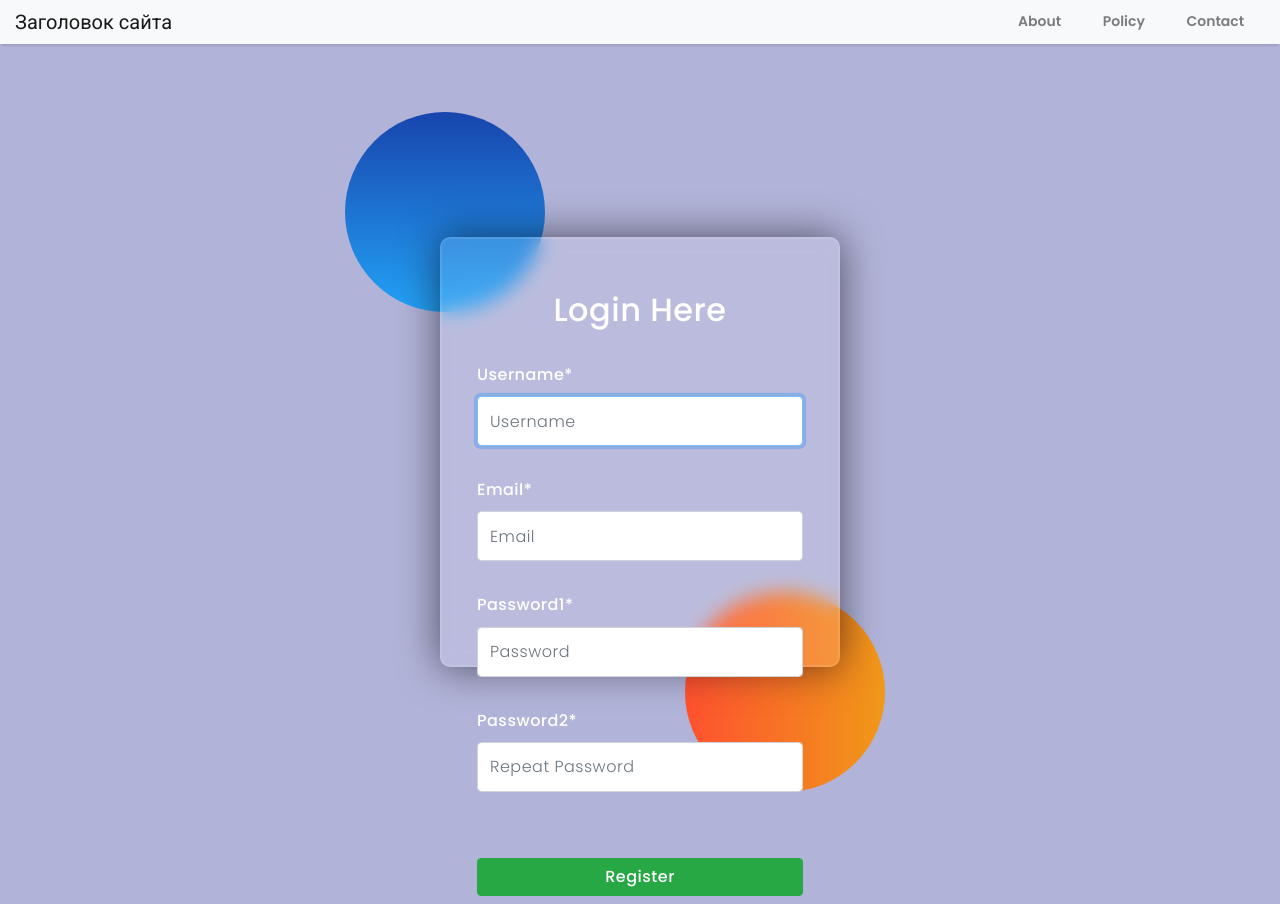
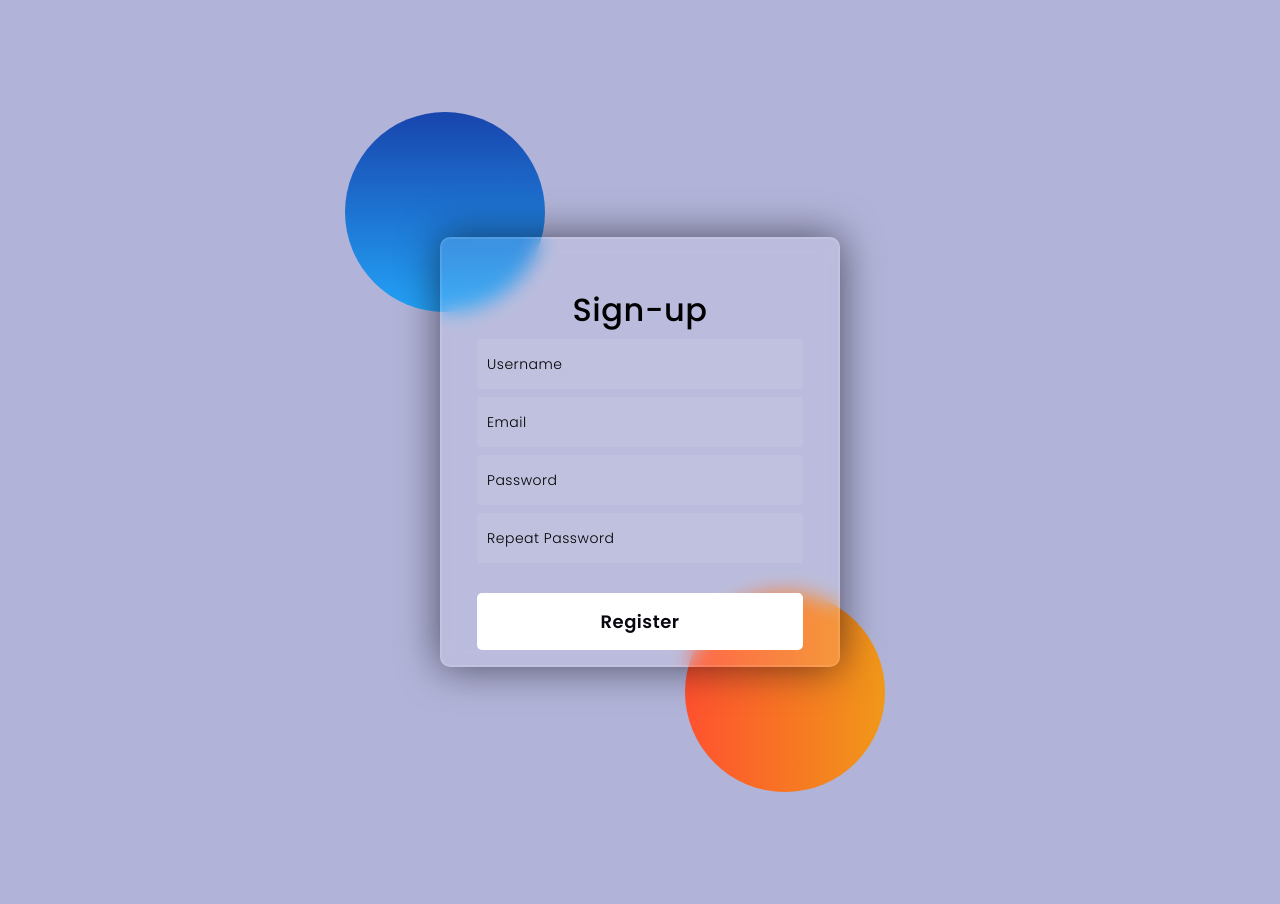
Before and after one commit to Belyua/MyBlog, a Django app: template mysite/register/templates/register/register.html in a window 1280 px wide. Run offline with Django 4.2, Linux system fonts and the light colour scheme; the template is opened without the code that fills it: values that come from a table or form of the project are taken from there, others are empty; some libraries are stand-ins or nearby versions.

Commit message:
end with log/reg forms

```diff
--- a/mysite/register/templates/register/register.html
+++ b/mysite/register/templates/register/register.html
@@ -1,10 +1,7 @@
-{% extends "blog/base.html" %}
-{%load static%}
-{% block title %}Create an Account{% endblock %}
+
 {% load crispy_forms_tags %}
 
 {% block content %}
-<link rel="stylesheet" href="{%static 'static/login/register.css' %}" type="text/css">
 <html lang="en">
 <head>
     <link rel="preconnect" href="https://fonts.gstatic.com">
@@ -79,6 +76,7 @@
     font-weight: 500;
     line-height: 42px;
     text-align: center;
+    color:black;
 }
 
 label{
@@ -97,12 +95,13 @@
     margin-top: 8px;
     font-size: 14px;
     font-weight: 300;
+    color: black
 }
 ::placeholder{
-    color: #e5e5e5;
+    color: black;
 }
 button{
-    margin-top: 50px;
+    margin-top: 30px;
     width: 100%;
     background-color: #ffffff;
     color: #080710;
@@ -121,16 +120,16 @@
         <div class="shape"></div>
         <div class="shape"></div>
     </div>
-    <form>
-        <h3>Login Here</h3>
+    <form method="POST" class="form-group">
+        <h3>Sign-up</h3>
+	{% csrf_token %}
 
-		<div class="login">
-            <form method="POST" class="form-group">
-            {% csrf_token %}
-            {{form|crispy}}
-            <button type="submit" class="btn btn-success">Register</button>
-            </form>
+        <input type="text" name="username" placeholder="Username" maxlength="150" autofocus="" class="textinput textInput form-control" required="" id="id_username">
+        <input type="email" name="email" placeholder="Email" class="emailinput form-control" required="" id="id_email">
+        <input type="password" name="password1" placeholder="Password" autocomplete="new-password" class="textinput textInput form-control" required="" id="id_password1">
+        <input type="password" name="password2" placeholder="Repeat Password" autocomplete="new-password" class="textinput textInput form-control" required="" id="id_password2">
+	<button type="submit" class="btn btn-success">Register</button>
+    </form>
 		</div>
-    </form>
 </body>
 {% endblock %}
```
Also changed, not shown: mysite/register/views.py (+3 -4 lines).
